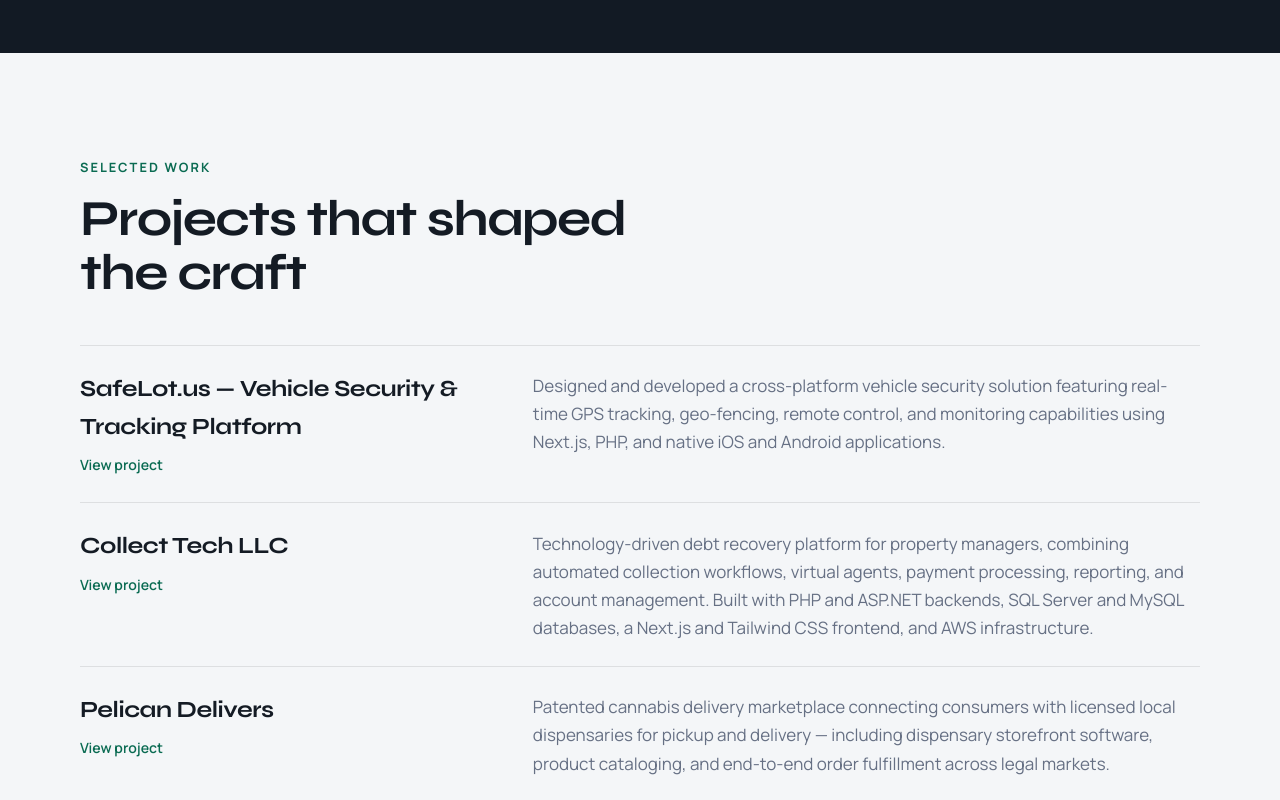
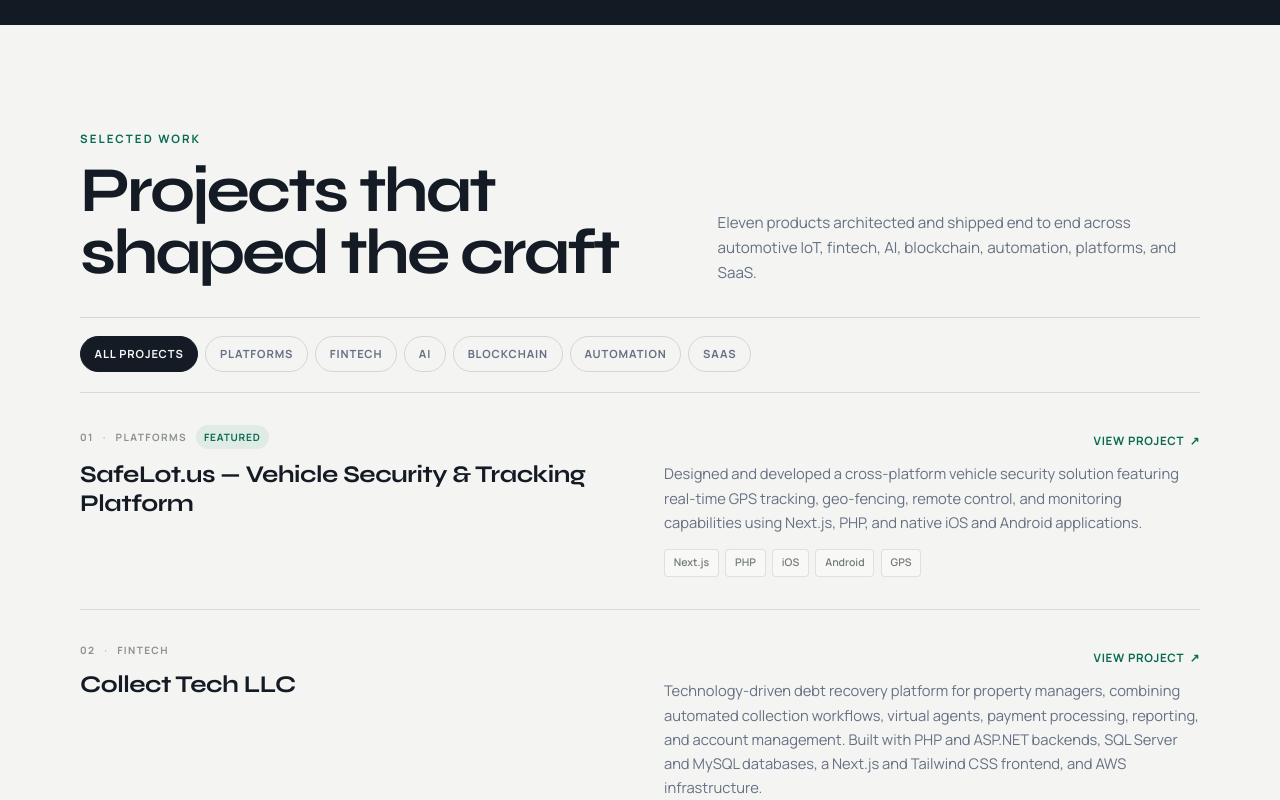
Before and after one commit to aleksandryky/yousuf-website, a Next.js app: page / in a window 1280 px wide. Shown: the part 5280-6080 px from the top of the page. Built offline with nearby package versions, Linux system fonts and the light colour scheme; no server answers.

Commit message:
Work section updated

```diff
--- a/src/app/globals.css
+++ b/src/app/globals.css
@@ -1100,32 +1100,156 @@
   line-height: 1.55;
 }
 
+.section--work {
+  background: #f4f5f2;
+}
+
+.work {
+  display: grid;
+}
+
+.work-head {
+  display: grid;
+  gap: 1.5rem 3rem;
+  align-items: end;
+  padding-bottom: 2rem;
+  border-bottom: 1px solid rgba(20, 27, 36, 0.14);
+}
+
+.work-kicker {
+  margin: 0 0 0.75rem;
+  color: var(--accent);
+  font-size: 0.72rem;
+  font-weight: 700;
+  letter-spacing: 0.18em;
+  text-transform: uppercase;
+}
+
+.work-title {
+  max-width: 13ch;
+  margin: 0;
+  font-family: var(--font-display);
+  font-size: clamp(2.25rem, 5.5vw, 4rem);
+  font-weight: 700;
+  line-height: 0.98;
+  letter-spacing: -0.045em;
+  color: var(--ink);
+}
+
+.work-intro {
+  max-width: 34rem;
+  margin: 0;
+  color: var(--ink-muted);
+  font-size: 0.95rem;
+  line-height: 1.65;
+}
+
+.work-filter-wrap {
+  padding: 1.15rem 0 1rem;
+}
+
+.work-filters {
+  display: flex;
+  gap: 0.45rem;
+  overflow-x: auto;
+  padding-bottom: 0.25rem;
+  scrollbar-width: thin;
+}
+
+.work-filter {
+  flex: 0 0 auto;
+  padding: 0.48rem 0.85rem;
+  border: 1px solid rgba(20, 27, 36, 0.14);
+  border-radius: 999px;
+  background: transparent;
+  color: var(--ink-muted);
+  font: inherit;
+  font-size: 0.7rem;
+  font-weight: 700;
+  letter-spacing: 0.08em;
+  text-transform: uppercase;
+  cursor: pointer;
+  transition:
+    color 0.2s ease,
+    background 0.2s ease,
+    border-color 0.2s ease;
+}
+
+.work-filter:hover {
+  color: var(--ink);
+  border-color: rgba(20, 27, 36, 0.3);
+}
+
+.work-filter.is-active {
+  color: #f4faf7;
+  background: var(--ink);
+  border-color: var(--ink);
+}
+
+.project-list {
+  border-top: 1px solid rgba(20, 27, 36, 0.12);
+}
+
 .project-item {
   display: grid;
-  gap: 0.75rem 1.5rem;
-  padding: 1.5rem 0;
-  border-top: 1px solid var(--line);
-}
-
-.project-item:last-child {
-  border-bottom: 1px solid var(--line);
+  gap: 1.5rem 3rem;
+  padding: 2rem 0;
+  border-bottom: 1px solid rgba(20, 27, 36, 0.12);
+}
+
+.project-meta {
+  display: flex;
+  flex-wrap: wrap;
+  align-items: center;
+  gap: 0.55rem;
+  margin: 0 0 0.75rem;
+  color: #8b928f;
+  font-size: 0.63rem;
+  font-weight: 700;
+  letter-spacing: 0.14em;
+  text-transform: uppercase;
+}
+
+.project-meta > span + span::before {
+  content: "·";
+  margin-right: 0.55rem;
+  color: #b2b7b4;
+}
+
+.project-meta .project-featured {
+  padding: 0.22rem 0.5rem;
+  border-radius: 999px;
+  color: var(--accent);
+  background: #dfece6;
+  letter-spacing: 0.08em;
+}
+
+.project-meta .project-featured::before {
+  display: none;
 }
 
 .project-name,
 .timeline-role {
   margin: 0;
   font-family: var(--font-display);
-  font-size: 1.45rem;
+  font-size: clamp(1.15rem, 2vw, 1.5rem);
   font-weight: 700;
   letter-spacing: -0.02em;
+  line-height: 1.2;
 }
 
 .project-link {
-  display: inline-block;
-  margin-top: 0.45rem;
-  color: var(--accent);
-  font-size: 0.88rem;
-  font-weight: 600;
+  display: inline-flex;
+  align-items: center;
+  justify-content: flex-end;
+  gap: 0.35rem;
+  width: 100%;
+  margin: 0 0 0.7rem;
+  color: var(--accent);
+  font-size: 0.72rem;
+  font-weight: 700;
+  letter-spacing: 0.06em;
+  text-transform: uppercase;
   transition: color 0.2s ease;
 }
 
@@ -1133,8 +1257,39 @@
   color: var(--accent-deep);
 }
 
+.project-link--muted {
+  color: #8b928f;
+}
+
 .project-desc {
-  margin: 0.55rem 0 0;
+  margin: 0;
+  color: var(--ink-muted);
+  font-size: 0.92rem;
+  line-height: 1.65;
+}
+
+.project-tags {
+  display: flex;
+  flex-wrap: wrap;
+  gap: 0.4rem;
+  margin: 0.9rem 0 0;
+  padding: 0;
+  list-style: none;
+}
+
+.project-tags li {
+  padding: 0.28rem 0.55rem;
+  border: 1px solid rgba(20, 27, 36, 0.11);
+  border-radius: 0.25rem;
+  color: #737c78;
+  background: rgba(255, 255, 255, 0.35);
+  font-size: 0.66rem;
+  font-weight: 600;
+}
+
+.work-empty {
+  margin: 0;
+  padding: 3rem 0;
   color: var(--ink-muted);
 }
 
@@ -1246,6 +1401,20 @@
   margin: 0.55rem 0 0;
   color: #7a8494;
   font-size: 0.98rem;
+}
+
+.edu-degree__meta a {
+  color: var(--accent);
+  font-weight: 600;
+  text-decoration: underline;
+  text-decoration-color: transparent;
+  text-underline-offset: 0.2em;
+  transition: color 0.2s ease, text-decoration-color 0.2s ease;
+}
+
+.edu-degree__meta a:hover {
+  color: var(--accent-deep);
+  text-decoration-color: currentColor;
 }
 
 .edu-divider {
@@ -1532,13 +1701,13 @@
     width: 100%;
   }
 
+  .work-head {
+    grid-template-columns: minmax(18rem, 1.1fr) minmax(16rem, 0.9fr);
+  }
+
   .project-item {
-    grid-template-columns: minmax(12rem, 0.9fr) 1.4fr;
+    grid-template-columns: minmax(15rem, 1fr) minmax(18rem, 1fr);
     align-items: start;
-  }
-
-  .project-desc {
-    margin-top: 0.15rem;
   }
 
   .tools-grid {
--- a/src/components/Projects.tsx
+++ b/src/components/Projects.tsx
@@ -1,36 +1,114 @@
+"use client";
+
+import { useMemo, useState } from "react";
 import { Reveal } from "@/components/Reveal";
 import { projects } from "@/data/profile";
 
+const filters = [
+  "All projects",
+  "Platforms",
+  "Fintech",
+  "AI",
+  "Blockchain",
+  "Automation",
+  "SaaS",
+] as const;
+
+type Filter = (typeof filters)[number];
+
 export function Projects() {
+  const [activeFilter, setActiveFilter] = useState<Filter>("All projects");
+
+  const visibleProjects = useMemo(
+    () =>
+      activeFilter === "All projects"
+        ? projects
+        : projects.filter((project) => project.category === activeFilter),
+    [activeFilter],
+  );
+
   return (
-    <section className="section" id="work">
-      <div className="container">
-        <Reveal>
-          <div className="section-head">
-            <p className="section-label">Selected work</p>
-            <h2 className="section-title">Projects that shaped the craft</h2>
+    <section className="section section--work" id="work">
+      <div className="container work">
+        <Reveal className="work-head">
+          <div>
+            <p className="work-kicker">Selected work</p>
+            <h2 className="work-title">Projects that shaped the craft</h2>
+          </div>
+          <p className="work-intro">
+            Eleven products architected and shipped end to end across
+            automotive IoT, fintech, AI, blockchain, automation, platforms,
+            and SaaS.
+          </p>
+        </Reveal>
+
+        <Reveal className="work-filter-wrap">
+          <div className="work-filters" aria-label="Filter selected work">
+            {filters.map((filter) => (
+              <button
+                key={filter}
+                type="button"
+                className={`work-filter${activeFilter === filter ? " is-active" : ""}`}
+                aria-pressed={activeFilter === filter}
+                onClick={() => setActiveFilter(filter)}
+              >
+                {filter}
+              </button>
+            ))}
           </div>
         </Reveal>
-        <ul className="project-list">
-          {projects.map((project) => (
+
+        <ol className="project-list" aria-live="polite">
+          {visibleProjects.map((project) => {
+            const projectNumber = projects.findIndex(
+              (item) => item.name === project.name,
+            );
+
+            return (
               <Reveal as="li" key={project.name} className="project-item">
-              <div>
+                <div className="project-heading">
+                  <p className="project-meta">
+                    <span>{String(projectNumber + 1).padStart(2, "0")}</span>
+                    <span>{project.category}</span>
+                    {project.featured ? (
+                      <span className="project-featured">Featured</span>
+                    ) : null}
+                  </p>
                   <h3 className="project-name">{project.name}</h3>
+                </div>
+
+                <div className="project-details">
                   {"url" in project && project.url ? (
                     <a
                       className="project-link"
                       href={project.url}
                       target="_blank"
                       rel="noopener noreferrer"
+                      aria-label={`View ${project.name} project`}
                     >
                       View project
+                      <span aria-hidden="true">↗</span>
                     </a>
-                ) : null}
-              </div>
+                  ) : (
+                    <span className="project-link project-link--muted">
+                      Internal system
+                    </span>
+                  )}
                   <p className="project-desc">{project.description}</p>
-            </Reveal>
+                  <ul className="project-tags" aria-label={`${project.name} technologies`}>
+                    {project.tags.map((tag) => (
+                      <li key={tag}>{tag}</li>
                     ))}
                   </ul>
+                </div>
+              </Reveal>
+            );
+          })}
+        </ol>
+
+        {visibleProjects.length === 0 ? (
+          <p className="work-empty">No projects in this category yet.</p>
+        ) : null}
       </div>
     </section>
   );
--- a/src/data/profile.ts
+++ b/src/data/profile.ts
@@ -311,71 +311,105 @@
     description:
       "Designed and developed a cross-platform vehicle security solution featuring real-time GPS tracking, geo-fencing, remote control, and monitoring capabilities using Next.js, PHP, and native iOS and Android applications.",
     url: "https://safelot.us",
+    category: "Platforms",
+    tags: ["Next.js", "PHP", "iOS", "Android", "GPS"],
+    featured: true,
   },
   {
     name: "Collect Tech LLC",
     description:
       "Technology-driven debt recovery platform for property managers, combining automated collection workflows, virtual agents, payment processing, reporting, and account management. Built with PHP and ASP.NET backends, SQL Server and MySQL databases, a Next.js and Tailwind CSS frontend, and AWS infrastructure.",
     url: "https://www.collecttech.com/",
+    category: "Fintech",
+    tags: ["PHP", "ASP.NET", "Next.js", "SQL Server", "AWS"],
+    featured: false,
   },
   {
     name: "Pelican Delivers",
     description:
       "Patented cannabis delivery marketplace connecting consumers with licensed local dispensaries for pickup and delivery — including dispensary storefront software, product cataloging, and end-to-end order fulfillment across legal markets.",
     url: "https://pelicandelivers.com/about",
+    category: "Platforms",
+    tags: ["Marketplace", "E-commerce", "Delivery", "AWS"],
+    featured: true,
   },
   {
     name: "AI Chatbot Platform",
     description:
       "Intelligent conversational AI for customer support automation using NLP and OpenAI/ChatGPT APIs across web, mobile, and social channels.",
     url: "https://sol-chat.app",
+    category: "AI",
+    tags: ["OpenAI", "ChatGPT", "NLP", "Next.js"],
+    featured: false,
   },
   {
     name: "Marketing Automation & Lead Generation",
     description:
       "Automation systems with ActiveCampaign, GoHighLevel, Instantly, and Apollo.io — email campaigns, lead scoring, CRM workflows, and sales funnels.",
     url: "https://gohighlevel.com",
+    category: "Automation",
+    tags: ["GoHighLevel", "ActiveCampaign", "Instantly", "Apollo.io"],
+    featured: false,
   },
   {
     name: "Cryptocurrency Exchange Platform",
     description:
       "Multi-currency exchange supporting Bitcoin, Ethereum, Litecoin, wallet integration, trading workflows, KYC, and payment gateway integrations.",
     url: "https://elibrax.com",
+    category: "Fintech",
+    tags: ["Blockchain", "Bitcoin", "Ethereum", "KYC", "Payments"],
+    featured: false,
   },
   {
     name: "LifeCrypto Web Application",
     description:
       "Blockchain-based crypto management with wallet integration, market data feeds, portfolio tracking, and automated trading features.",
     url: "https://lifedefi.co/",
+    category: "Blockchain",
+    tags: ["DeFi", "Web3", "Wallet", "Trading"],
+    featured: false,
   },
   {
     name: "Somee.blog",
     description:
       "Scalable blockchain-integrated social platform using microservices and event-driven architecture for high-traffic, low-latency interactions.",
     url: "https://somee.blog",
+    category: "Blockchain",
+    tags: ["Microservices", "Web3", "EDA", "Social"],
+    featured: false,
   },
   {
     name: "Round-Right Healthcare SaaS",
     description:
       "Full-stack platform with Next.js, PHP, AWS, Redis, and optimized MySQL — improving performance, reliability, and user experience.",
     url: "https://round-right.com",
+    category: "SaaS",
+    tags: ["Next.js", "PHP", "AWS", "Redis", "MySQL"],
+    featured: false,
   },
   {
     name: "Workflow Automation System",
     description:
       "Connected 10+ business applications using GHL, Make, and n8n — cutting manual operational effort by roughly 60%.",
     url: "https://gohighlevel.com",
+    category: "Automation",
+    tags: ["GoHighLevel", "n8n", "Make", "Integrations"],
+    featured: false,
   },
   {
     name: "CDR Monitoring Panel",
     description:
       "Real-time telecom analytics for IGW/ICX processing 1M+ call records daily with advanced reporting and visualization.",
+    category: "Platforms",
+    tags: ["PHP", "MySQL", "Telecom", "Analytics"],
+    featured: true,
   },
 ] as const;
 
 export const education = {
   degree: "Bachelor of Science in Computer Science & Engineering",
   school: "Khulna University of Engineering and Technology (KUET)",
+  url: "https://kuet.ac.bd/",
   location: "Bangladesh",
   year: "2011",
 } as const;
```
Also changed, not shown: src/components/Credentials.tsx (+7 -1 lines). Lines whose indentation alone changed are shown as unchanged.
